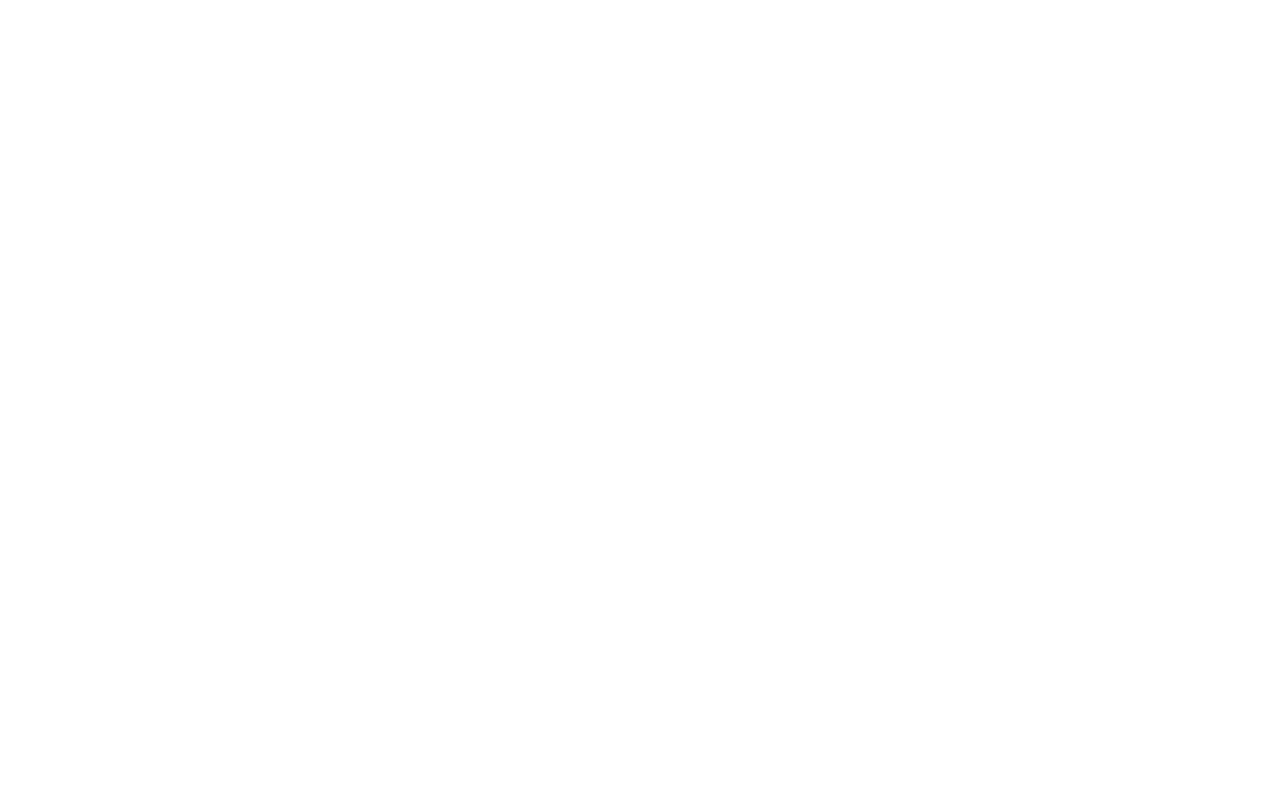
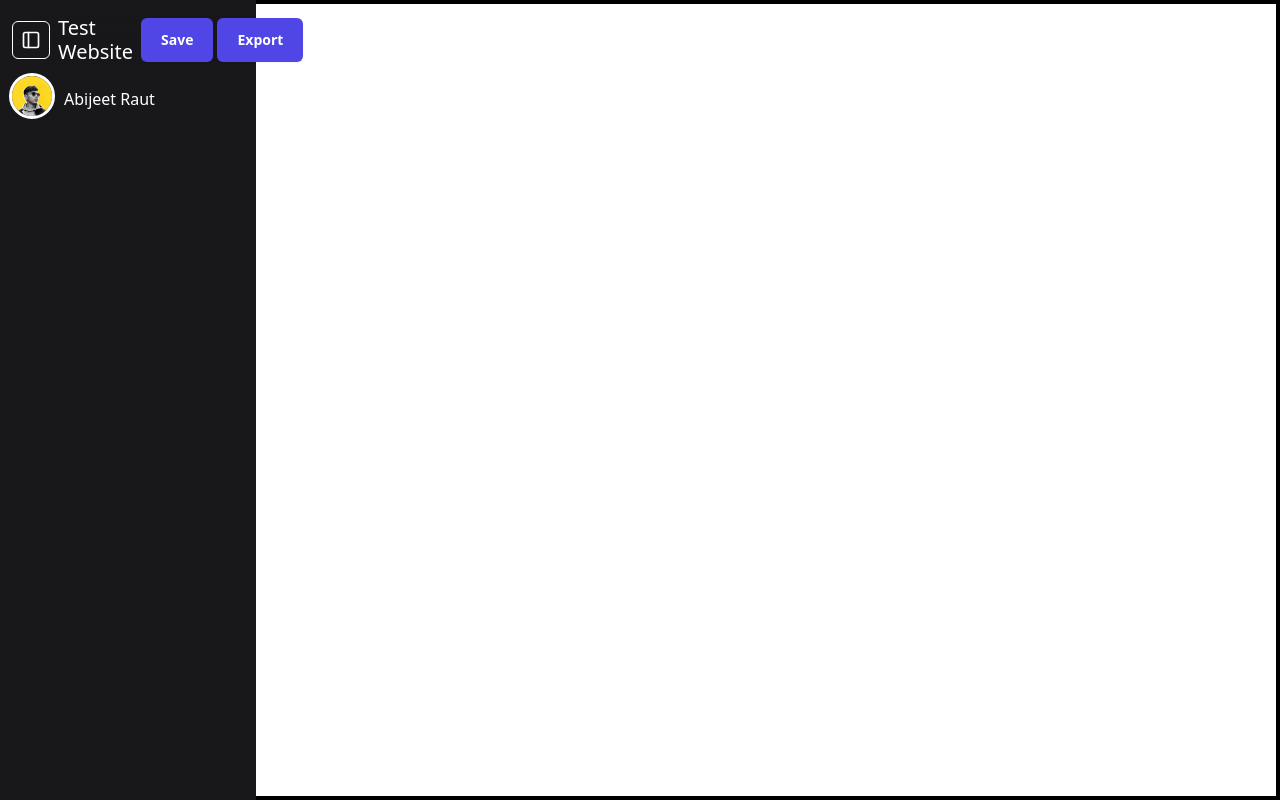
Before and after one commit to abijeetraut1/WebElement_Design_page, a React (Create React App) app: page /draw in a window 1280 px wide. Before the commit this address had no page. Built offline with nearby package versions, Linux system fonts and the light colour scheme.

Commit message:
added drawing mode

```diff
--- a/src/App.js
+++ b/src/App.js
@@ -3,6 +3,7 @@
 import Designs from './Designs/Designs/Designs';
 import { BrowserRouter, Route, Routes } from "react-router-dom";
 import Exports from './Designs/Exports/Exports';
+import DrawAWebSite from './Designs/Draw/DrawAWebSite';
 
 function App() {
 
@@ -12,6 +13,7 @@
             <Routes>
               <Route path='/design'  element={<Designs />} />
               <Route path='/export'  element={<Exports />} />
+              <Route path='/draw'  element={<DrawAWebSite />} />
             </Routes>
         </BrowserRouter>
     </div>
--- a/src/Designs/Designs/Designs.js
+++ b/src/Designs/Designs/Designs.js
@@ -20,7 +20,6 @@
     const [clicked, SetClicked] = useState("navigation");
     const {data:codes, isProtected, error} = useFetch(`http://localhost:8000/api/v1/codes/extractCode?section=${clicked.toLowerCase()}`, "GET", "codes");
     const [choosenFont, setChoosenFont] = useState("Roboto");
-    const [clickElementId, setClickedElementId] = useState();
 
     // for fonts
     const {data:fonts, isProtected:fontsProtected, error:fontsExtractError} = useFetch("https://www.googleapis.com/webfonts/v1/webfonts?key=AIzaSyDnZs3GzydgkLGgqCUYNmLFzT7qvQbG1hw&sort=popularity", "GET", "fonts");
--- /dev/null
+++ b/src/Designs/Draw/DrawAWebSite.js
@@ -0,0 +1,68 @@
+import React, {useState} from 'react'
+import { FiSidebar } from "react-icons/fi";
+import { Link } from 'react-router-dom';
+import testProfile from "../test-image/test-profile.jpeg"
+
+export default function DrawAWebSite() {
+    const [open, setOpen] = useState(true);
+
+  return (
+    <section>
+        <aside className={`fixed top-0 left-0 ${open ? "w-1/5 bg-zinc-900" : "w-0 bg-transparent" } duration-300 l-0 h-screen px-3 pt-4 shadow-zinc-950 z-1 backdrop-opacity-100 `} >
+            <div className="sm:col-span-3 inset-0 backdrop-blur-md">
+                <div className='flex items-center justify-between space-x-2'>
+                    <div className="flex items-center justify-between space-x-2">
+                        <button
+                            className='border:solid border border-white bg-zinc-900 p-2 rounded-md'
+                            onClick={() => setOpen(open ? false : true)}
+                        >
+                            {<FiSidebar className= 'text-white text-xl ' />}
+                        </button>
+                        {open &&
+                            <div className="block text-xl font-medium leading-6 text-white border:solid rounded-md w-full text-left capitalize">
+                                Test  Website
+                            </div>
+                        }
+                    </div>
+                    {open &&
+                        <div className="flex space-x-1">
+                            <div>
+                                <button
+                                    className="rounded-md bg-indigo-600 px-5 py-3 text-sm font-semibold text-white shadow-sm hover:bg-indigo-500 focus-visible:outline focus-visible:outline-2 focus-visible:outline-offset-2 focus-visible:outline-indigo-600"
+                                >
+                                    Save
+                                </button>
+                            </div>
+                            <Link to="/export">
+                                <button
+                                    className="rounded-md bg-indigo-600 px-5 py-3 text-sm font-semibold text-white shadow-sm hover:bg-indigo-500 focus-visible:outline focus-visible:outline-2 focus-visible:outline-offset-2 focus-visible:outline-indigo-600"
+                                >
+                                    Export
+                                </button>
+                            </Link>
+                        </div>
+                    }
+                </div>
+            </div>
+
+            {open && <section className="py-3 fiexed bottom-0">
+                <div className="flex items-center space-x-2 justify-between">
+                    <div className="flex items-center space-x-3">
+                        <div>
+                            <button>
+                                <img src={testProfile} className='outline-white h-10 w-10 rounded-full outline' alt="cannot display profile" />
+                            </button>
+                        </div>
+                        <div>
+                            <span className="text-white cursor-pointer">Abijeet Raut</span>
+                        </div>
+                    </div>
+                </div>
+            </section>}
+        </aside>
+
+        <canvas id='canvas' className="h-screen w-screen border-4 border-black" ></canvas>
+
+    </section>
+  )
+}
--- /dev/null
+++ b/src/Designs/Draw/Drawing/Drawing.js
@@ -0,0 +1,58 @@
+export const drawCanvas = () => {
+    const canvas = document.getElementById("canvas");
+    const div = document.getElementById("div");
+
+    const ctx = canvas.getContext("2d");
+    let x, y = 0;
+    let newX, newY = 0;
+    let isDrawing = false;
+    let store = [];
+
+    canvas.addEventListener("mousedown", (e) => {
+        isDrawing = true;
+        x = e.clientX - canvas.getBoundingClientRect().left;
+        y = e.clientY - canvas.getBoundingClientRect().top;
+    });
+
+    canvas.addEventListener("mouseup", () => {
+        isDrawing = false;
+        store = [{
+            x,
+            y,
+            newX,
+            newY
+        }, ...store];
+        storeDrawing(store);
+    });
+
+    canvas.addEventListener("mousemove", (e) => {
+        if (!isDrawing) return;
+        newX = e.clientX - canvas.getBoundingClientRect().left;
+        newY = e.clientY - canvas.getBoundingClientRect().top;
+        newX -= x;
+        newY -= y;
+
+        ctx.clearRect(0, 0, canvas.width, canvas.height);
+        ctx.beginPath();
+        ctx.rect(x, y, newX, newY);
+        ctx.stroke();
+        storeDrawing(store);
+    });
+
+
+
+    function storeDrawing(store) {
+        store.forEach(ele => {
+            ctx.rect(ele.x, ele.y, ele.newX, ele.newY);
+            ctx.stroke();
+        });
+    }
+
+    div.addEventListener("click", (el) => {
+        const dataURL = canvas.toDataURL("image/png");
+        const a = document.createElement("a");
+        a.href = dataURL;
+        a.download = "canvas-image.png";
+        a.click();
+    })
+}
--- a/src/Designs/navigation/Navigation.js
+++ b/src/Designs/navigation/Navigation.js
@@ -5,7 +5,6 @@
 export default function Navigation() {
   return (
     <div>
-
         {/* navigation will shown other page expect design  */}
         <header className='h-fit flex justify-between items-center bg-zinc-900 p-2 text-white pl-4 pr-4'>
             <div>
```
Also changed, not shown: src/Designs/test/index.html (deleted, +0 -13 lines).
